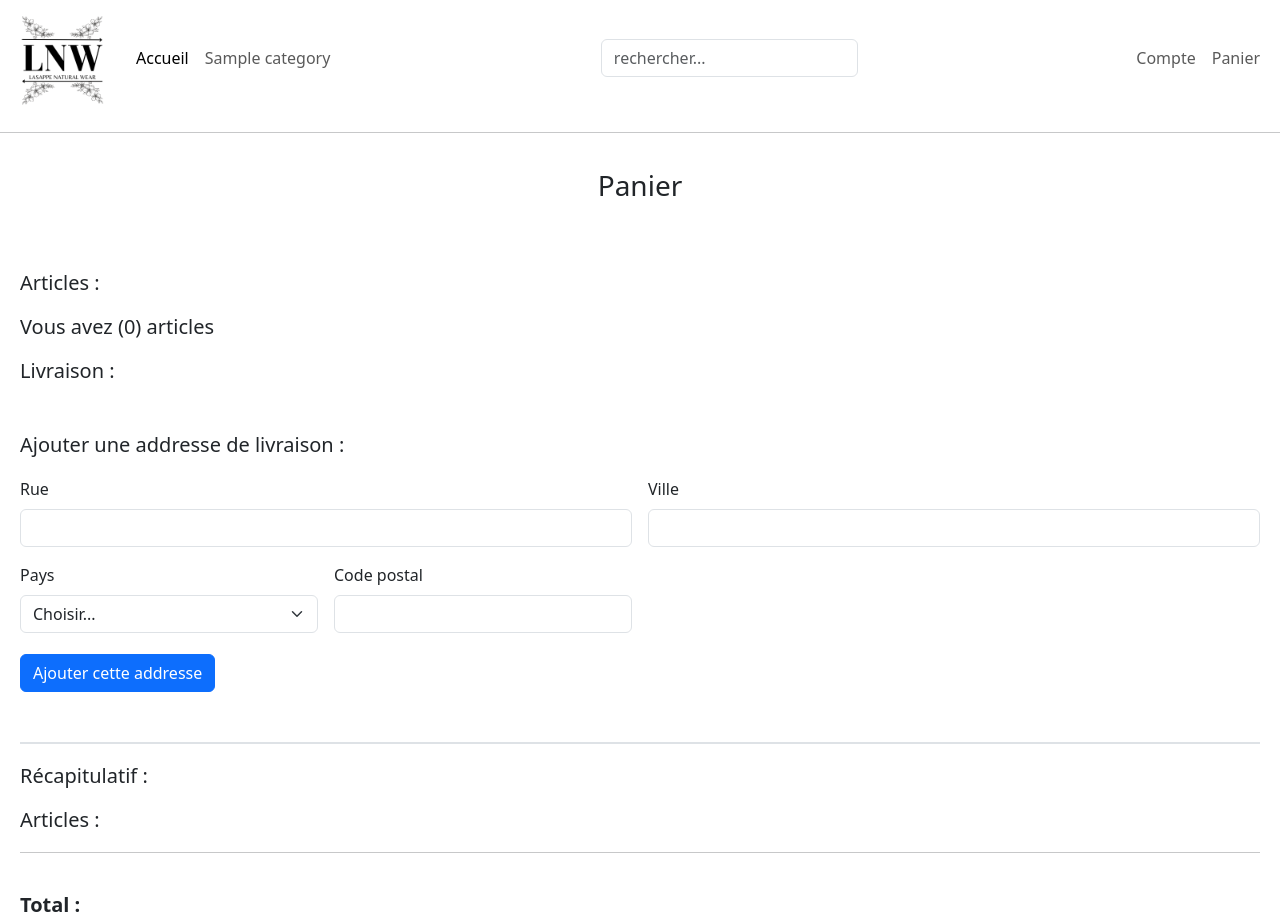
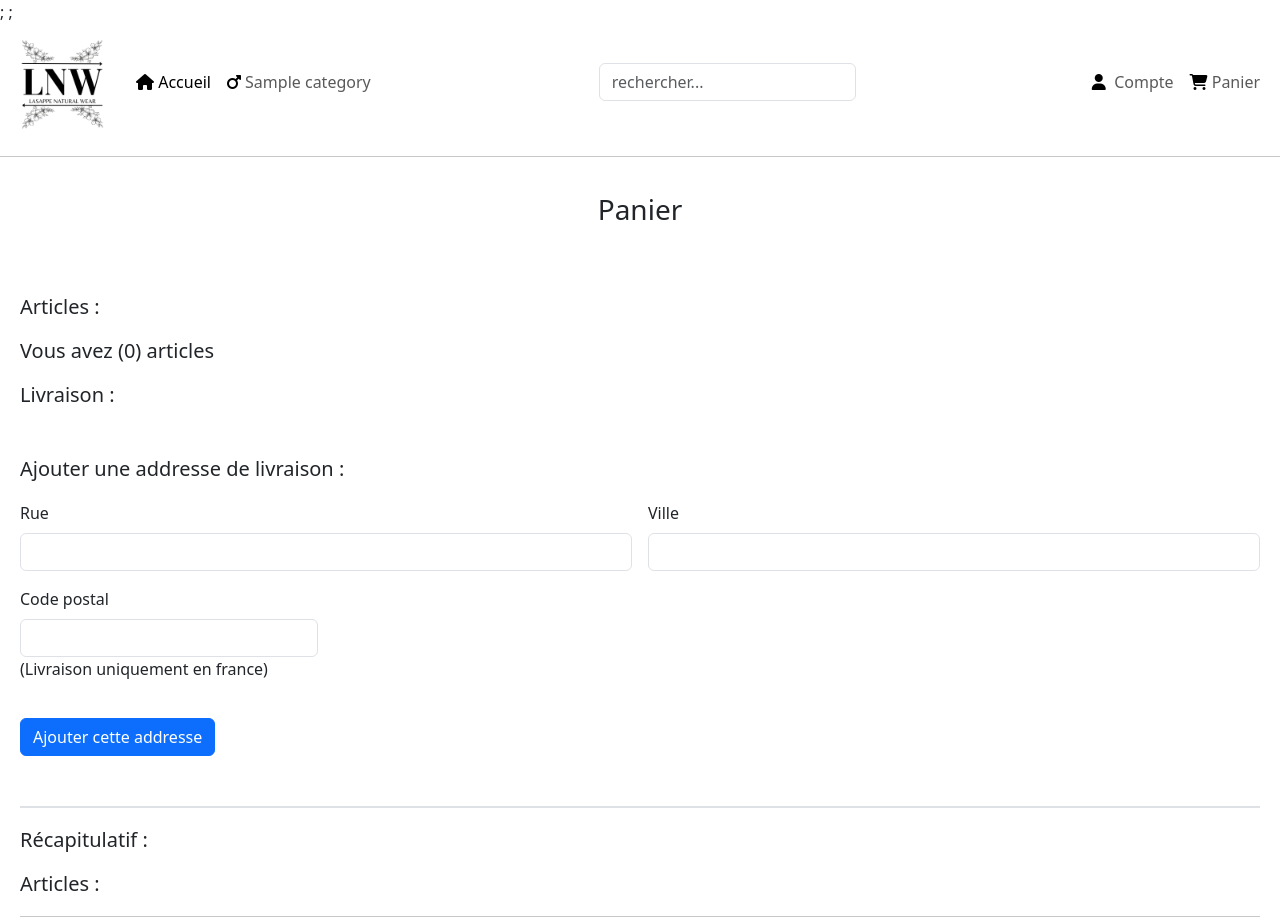
Before and after one commit to leopold-gauthier/Boutique-en-ligne, a PHP site: page /cart.php in a window 1280 px wide. Shown: the top 921 px of the page. Run offline with PHP 8.4, Linux system fonts and the light colour scheme; the visitor is signed in with stand-in values (Sample User, id 1); tables that the repository leaves empty or names only in its code hold one stand-in row (values such as "Sample post"); some libraries are stand-ins or nearby versions.

Commit message:
commit icon + panier

```diff
--- a/cart.php
+++ b/cart.php
@@ -13,6 +13,8 @@ if (empty($_SESSION)) {
     <meta charset="UTF-8">
     <meta http-equiv="X-UA-Compatible" content="IE=edge">
     <meta name="viewport" content="width=device-width, initial-scale=1.0">
+    <script src="https://ajax.googleapis.com/ajax/libs/jquery/3.2.1/jquery.min.js">;</script>;
+    <script src="./js/cart.js">;</script>;
     <?php
     include_once('./include/head_inc.php');
     ?>
@@ -53,21 +55,12 @@ if (empty($_SESSION)) {
                             </div>
                         </div>
                         <div class="col-md-3 position-relative">
-                            <label for="validationTooltip04" class="form-label">Pays</label>
-                            <select class="form-select" id="validationTooltip04" required>
-                            <option selected disabled value="">Choisir...</option>
-                            <option>...</option>
-                            </select>
-                            <div class="invalid-tooltip">
-                            Please select a valid state.
-                            </div>
-                        </div>
-                        <div class="col-md-3 position-relative">
                             <label for="validationTooltip05" class="form-label">Code postal</label>
                             <input type="text" class="form-control" id="validationTooltip05" required>
                             <div class="invalid-tooltip">
                             Please provide a valid zip.
                             </div>
+                            <p>(Livraison uniquement en france)</p>
                         </div>
                         <div class="col-12">
                             <button class="btn btn-primary" type="submit">Ajouter cette addresse</button>
--- a/include/nav_inc.php
+++ b/include/nav_inc.php
@@ -15,19 +15,29 @@ $resultcategory = $category->fetchAll(PDO::FETCH_ASSOC);
         <div class="collapse navbar-collapse" id="navbarNavDropdown">
             <ul class="navbar-nav">
                 <li class="nav-item">
-                    <a class="nav-link active" aria-current="page" href="./index.php">Accueil</a>
+                    <a class="nav-link active" aria-current="page" href="./index.php"><i class="fa-solid fa-house" style="color: #000000;"></i>&nbsp;Accueil</a>
                 </li>
                 <?php
                 foreach ($resultcategory as $result => $value) { ?>
                     <li class="nav-item">
-                        <a class="nav-link" href="./boutique.php?type=<?= $value['id'] ?>"><?= $value['name'] ?></a>
+                        <a class="nav-link" href="./boutique.php?type=<?= $value['id'] ?>">
+                            <?php
+                            if ($value['id'] == '1') {?>
+                                <i class="fa-solid fa-mars" style="color: #000000;"></i>
+                            <?php    echo $value['name'];
+                            ?>
+                            <?php
+                            } else if ($value['id'] == "2") {?>
+                                <i class="fa-solid fa-venus" style="color: #000000;"></i>
+                            <?php    echo $value['name'];
+                            } ?></a>
                     </li>
                 <?php
                 }
                 ?>
                 <?php if (!empty($_SESSION) && $_SESSION['user']->login == "admin") { ?>
                     <li class="nav-item">
-                        <a class="nav-link" href="./admin.php">Admin</a>
+                        <a class="nav-link" href="./admin.php"><i class="fa-solid fa-user-shield" style="color: #000000;"></i></i>&nbsp;Admin</a>
                     </li>
                 <?php
                 } ?>
@@ -43,7 +53,7 @@ $resultcategory = $category->fetchAll(PDO::FETCH_ASSOC);
         <div class="justify-content-end collapse navbar-collapse" id="navbarNavDropdown">
             <ul class="navbar-nav">
                 <li class="nav-item">
-                    <a class="nav-link" href="./profil.php">Compte</a>
+                    <a class="nav-link" href="./profil.php"><i class="fa-solid fa-user" style="color: #000000;"></i> &nbsp;Compte</a>
                 </li>
                 <?php
                 if (!empty($_SESSION)) {
@@ -54,7 +64,7 @@ $resultcategory = $category->fetchAll(PDO::FETCH_ASSOC);
                     $totalQuantity = $result['total_quantity'];
                 ?>
                     <li class="nav-item">
-                        <a class="nav-link" href="./cart.php">Panier <?= $totalQuantity; ?></a>
+                        <a class="nav-link" href="./cart.php"><i class="fa-solid fa-cart-shopping" style="color: #000000;"></i>&nbsp;Panier <?= $totalQuantity; ?></a>
                         <div id="nbcart"></div>
                     </li>
                 <?php
--- a/style/style.css
+++ b/style/style.css
@@ -25,6 +25,7 @@ h6{
 .border{
     border: solid 1px;
 }
+
 
 /*//////////////////admin///////////////////*/
 
```
Also changed, not shown: index.php (+7 -0 lines).
